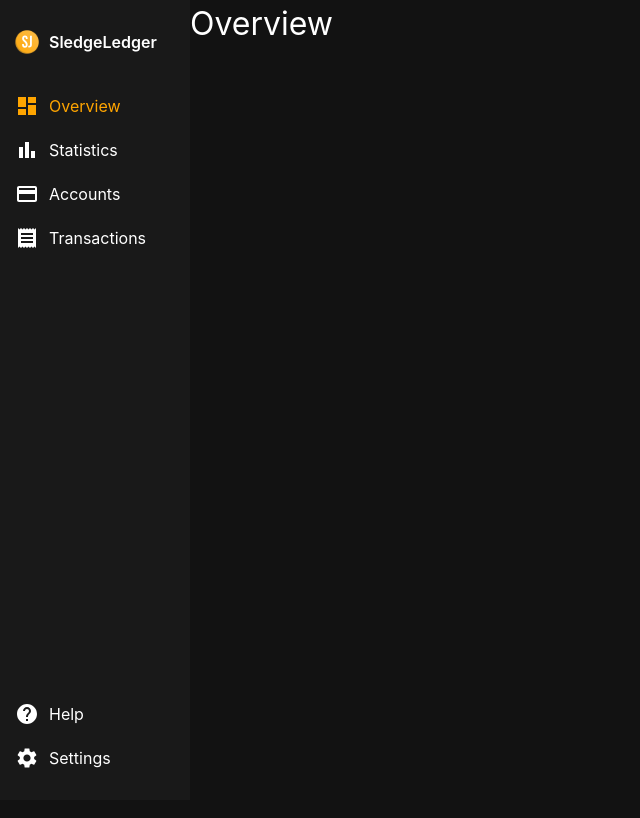
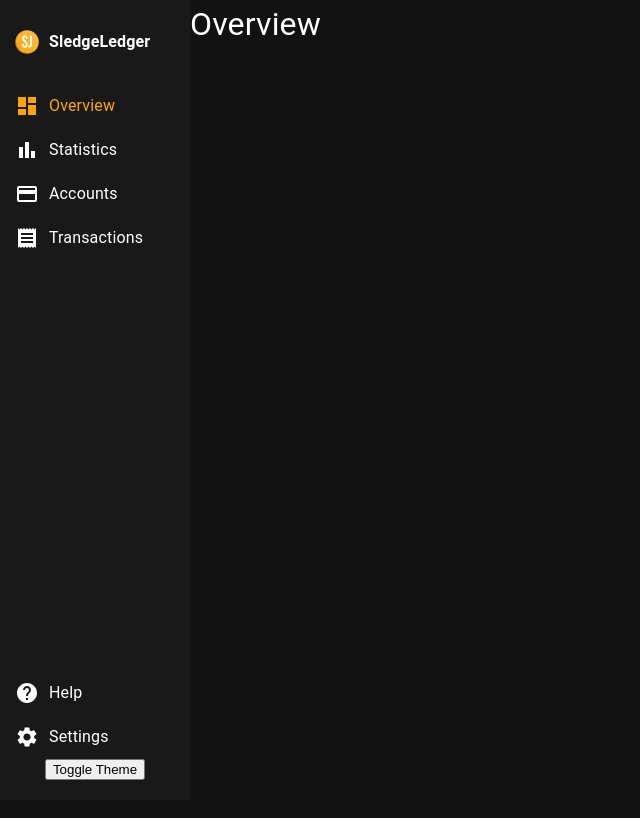
Before and after one commit to ameysh/SledgeLedger, a React (Vite) app in the folder src/renderer/: page /dashboard in a window 1280 px wide. Shown: the top 818 px of the page, without its empty margins (0-640 px from the left). Built offline with nearby package versions, Linux system fonts and the light colour scheme.

Commit message:
Implement theme toggle functionality and update Sidebar styles for better theme integration

```diff
--- a/src/renderer/src/App.tsx
+++ b/src/renderer/src/App.tsx
@@ -3,20 +3,27 @@ import { BrowserRouter as Router, Routes, Route, useNavigate } from 'react-route
 import Splash from './pages/splash';
 import Dashboard from './pages/dashboard';
 import { CssBaseline, ThemeProvider } from '@mui/material';
-import theme from './theme';
+import { createTheme } from '@mui/material/styles';
+import { lightTheme, darkTheme } from './theme';
 
 const App: React.FC = () => {
+  const [isDarkMode, setIsDarkMode] = useState(true);
+
+  const toggleTheme = () => {
+    setIsDarkMode(!isDarkMode);
+  };
+
   return (
-    <ThemeProvider theme={theme}>
+    <ThemeProvider theme={isDarkMode ? darkTheme : lightTheme}>
       <CssBaseline />
       <Router>
-        <AppRoutes />
+        <AppRoutes toggleTheme={toggleTheme} />
       </Router>
     </ThemeProvider>
   );
 };
 
-const AppRoutes: React.FC = () => {
+const AppRoutes: React.FC<{ toggleTheme: () => void }> = ({ toggleTheme }) => {
   const navigate = useNavigate();
   const [showSplash, setShowSplash] = useState(true);
 
@@ -34,7 +41,7 @@ const AppRoutes: React.FC = () => {
       {showSplash ? (
         <Route path="/" element={<Splash />} />
       ) : (
-        <Route path="/dashboard" element={<Dashboard />} />
+        <Route path="/dashboard" element={<Dashboard toggleTheme={toggleTheme} />} />
       )}
     </Routes>
   );
--- a/src/renderer/src/components/sidebar.tsx
+++ b/src/renderer/src/components/sidebar.tsx
@@ -1,4 +1,5 @@
 import React from 'react';
+import { useTheme } from '@mui/material/styles';
 import '../styles/sidebar.css';
 import SLIcon from '../assets/SL_icon.svg';
 import DashboardIcon from '@mui/icons-material/Dashboard';
@@ -11,61 +12,99 @@ import HelpIcon from '@mui/icons-material/Help';
 interface SidebarProps {
   onSelectPage: (page: string) => void;
   selectedPage: string;
+  toggleTheme: () => void;
 }
 
-const Sidebar: React.FC<SidebarProps> = ({ onSelectPage, selectedPage }) => {
+const SidebarItem: React.FC<{ selected: boolean; onClick: () => void }> = ({
+  selected,
+  onClick,
+  children
+}) => {
+  const theme = useTheme();
   return (
-    <div className="sidebar">
+    <li
+      className={`sidebar-list-item ${selected ? 'selected' : ''}`}
+      onClick={onClick}
+      style={{
+        color: selected ? theme.palette.sidebar.itemSelected : theme.palette.sidebar.item,
+        '--sidebar-item-hover': theme.palette.sidebar.itemHover
+      }}
+    >
+      {children}
+    </li>
+  );
+};
+
+const SidebarIcon: React.FC<{ selected: boolean; IconComponent: React.ElementType }> = ({
+  selected,
+  IconComponent
+}) => {
+  const theme = useTheme();
+  return (
+    <IconComponent
+      style={{
+        marginRight: '10px',
+        color: selected ? theme.palette.sidebar.itemSelected : theme.palette.sidebar.item
+      }}
+    />
+  );
+};
+
+const Sidebar: React.FC<SidebarProps> = ({ onSelectPage, selectedPage, toggleTheme }) => {
+  const theme = useTheme();
+
+  return (
+    <div className="sidebar" style={{ backgroundColor: theme.palette.sidebar.main }}>
       <div className="logo-container">
         <img src={SLIcon} alt="SledgeLedger Logo" className="sl-logo" />
-        <span className="branding">SledgeLedger</span>
+        <span className="branding" style={{ color: theme.palette.sidebar.branding }}>
+          SledgeLedger
+        </span>
       </div>
       <ul className="sidebar-list">
-        <li
-          className={`sidebar-list-item ${selectedPage === 'Overview' ? 'selected' : ''}`}
+        <SidebarItem
+          selected={selectedPage === 'Overview'}
           onClick={() => onSelectPage('Overview')}
         >
-          <DashboardIcon style={{ marginRight: '10px' }} />
+          <SidebarIcon selected={selectedPage === 'Overview'} IconComponent={DashboardIcon} />
           Overview
-        </li>
-        <li
-          className={`sidebar-list-item ${selectedPage === 'Statistics' ? 'selected' : ''}`}
+        </SidebarItem>
+        <SidebarItem
+          selected={selectedPage === 'Statistics'}
           onClick={() => onSelectPage('Statistics')}
         >
-          <BarChartIcon style={{ marginRight: '10px' }} />
+          <SidebarIcon selected={selectedPage === 'Statistics'} IconComponent={BarChartIcon} />
           Statistics
-        </li>
-        <li
-          className={`sidebar-list-item ${selectedPage === 'Accounts' ? 'selected' : ''}`}
+        </SidebarItem>
+        <SidebarItem
+          selected={selectedPage === 'Accounts'}
           onClick={() => onSelectPage('Accounts')}
         >
-          <CreditCardIcon style={{ marginRight: '10px' }} />
+          <SidebarIcon selected={selectedPage === 'Accounts'} IconComponent={CreditCardIcon} />
           Accounts
-        </li>
-        <li
-          className={`sidebar-list-item ${selectedPage === 'Transactions' ? 'selected' : ''}`}
+        </SidebarItem>
+        <SidebarItem
+          selected={selectedPage === 'Transactions'}
           onClick={() => onSelectPage('Transactions')}
         >
-          <ReceiptIcon style={{ marginRight: '10px' }} />
+          <SidebarIcon selected={selectedPage === 'Transactions'} IconComponent={ReceiptIcon} />
           Transactions
-        </li>
+        </SidebarItem>
       </ul>
       <div className="sidebar-bottom-container">
-        <div
-          className={`sidebar-list-item-bottom ${selectedPage === 'Help' ? 'selected' : ''}`}
-          onClick={() => onSelectPage('Help')}
-        >
-          <HelpIcon style={{ marginRight: '10px' }} />
+        <SidebarItem selected={selectedPage === 'Help'} onClick={() => onSelectPage('Help')}>
+          <SidebarIcon selected={selectedPage === 'Help'} IconComponent={HelpIcon} />
           Help
-        </div>
-        <div
-          className={`sidebar-list-item-bottom ${selectedPage === 'Settings' ? 'selected' : ''}`}
+        </SidebarItem>
+        <SidebarItem
+          selected={selectedPage === 'Settings'}
           onClick={() => onSelectPage('Settings')}
         >
-          <SettingsIcon style={{ marginRight: '10px' }} />
+          <SidebarIcon selected={selectedPage === 'Settings'} IconComponent={SettingsIcon} />
           Settings
-        </div>
+        </SidebarItem>
       </div>
+      <button onClick={toggleTheme}>Toggle Theme</button>
     </div>
   );
 };
--- a/src/renderer/src/pages/Dashboard.tsx
+++ b/src/renderer/src/pages/Dashboard.tsx
@@ -9,7 +9,7 @@ import Help from '../components/help';
 import Settings from '../components/settings';
 import '../styles/dashboard.css';
 
-const Dashboard: React.FC = () => {
+const Dashboard: React.FC<{ toggleTheme: () => void }> = ({ toggleTheme }) => {
   const [selectedPage, setSelectedPage] = useState('Overview');
 
   const renderPage = () => {
@@ -31,7 +31,11 @@ const Dashboard: React.FC = () => {
 
   return (
     <Box className="container">
-      <Sidebar onSelectPage={setSelectedPage} selectedPage={selectedPage} />
+      <Sidebar
+        onSelectPage={setSelectedPage}
+        selectedPage={selectedPage}
+        toggleTheme={toggleTheme}
+      />
       {renderPage()}
     </Box>
   );
--- a/src/renderer/src/styles/sidebar.css
+++ b/src/renderer/src/styles/sidebar.css
@@ -1,6 +1,5 @@
 .sidebar {
   width: 190px;
-  background-color: #191919;
   display: flex;
   flex-direction: column;
   align-items: center;
@@ -16,21 +15,18 @@
 
 .sidebar-list-item {
   padding: 10px 15px;
-  color: #fff;
   cursor: pointer;
   display: flex;
   align-items: center;
 }
 
 .sidebar-list-item:hover {
-  background-color: #333;
-  color: #ffa500;
+  background-color: var(--sidebar-item-hover);
   border-radius: 8px;
 }
 
 .sidebar-list-item.selected,
 .sidebar-list-item-bottom.selected {
-  color: #ffa500;
   border-radius: 8px;
 }
 
@@ -85,7 +81,6 @@
 .sidebar-list-item-bottom {
   margin-top: auto;
   padding: 10px 15px;
-  color: #fff;
   cursor: pointer;
   display: flex;
   align-items: center;
@@ -93,7 +88,6 @@
 }
 
 .sidebar-list-item-bottom:hover {
-  background-color: #333;
-  color: #ffa500;
+  background-color: var(--sidebar-item-hover);
   border-radius: 8px;
 }
--- a/src/renderer/src/theme.ts
+++ b/src/renderer/src/theme.ts
@@ -1,30 +1,49 @@
-import { createTheme } from '@mui/material';
+import { createTheme } from '@mui/material/styles';
 
-const theme = createTheme({
+export const lightTheme = createTheme({
   palette: {
-    mode: 'dark'
-  },
-  typography: {
-    fontFamily: [
-      'Inter',
-      '-apple-system',
-      'BlinkMacSystemFont',
-      'Segoe UI',
-      'Roboto',
-      'Oxygen',
-      'Ubuntu',
-      'Cantarell',
-      'Fira Sans',
-      'Droid Sans',
-      'Helvetica Neue',
-      'sans-serif'
-    ].join(','),
-    body1: {
-      textRendering: 'optimizeLegibility',
-      WebkitFontSmoothing: 'antialiased',
-      MozOsxFontSmoothing: 'grayscale'
+    mode: 'light',
+    primary: {
+      main: '#1976d2'
+    },
+    secondary: {
+      main: '#dc004e'
+    },
+    background: {
+      default: '#ffffff',
+      paper: '#f5f5f5'
+    },
+    sidebar: {
+      main: '#f0f0f0',
+      item: '#000000',
+      itemHover: '#e0e0e0',
+      itemSelected: '#ffa500',
+      branding: '#000000'
     }
   }
 });
 
-export default theme;
+export const darkTheme = createTheme({
+  palette: {
+    mode: 'dark',
+    primary: {
+      main: '#90caf9'
+    },
+    secondary: {
+      main: '#f48fb1'
+    },
+    background: {
+      default: '#121212',
+      paper: '#1d1d1d'
+    },
+    sidebar: {
+      main: '#191919',
+      item: '#ffffff',
+      itemHover: '#222222',
+      itemSelected: '#ffa500',
+      branding: '#ffffff'
+    }
+  }
+});
+
+export default darkTheme;
```
